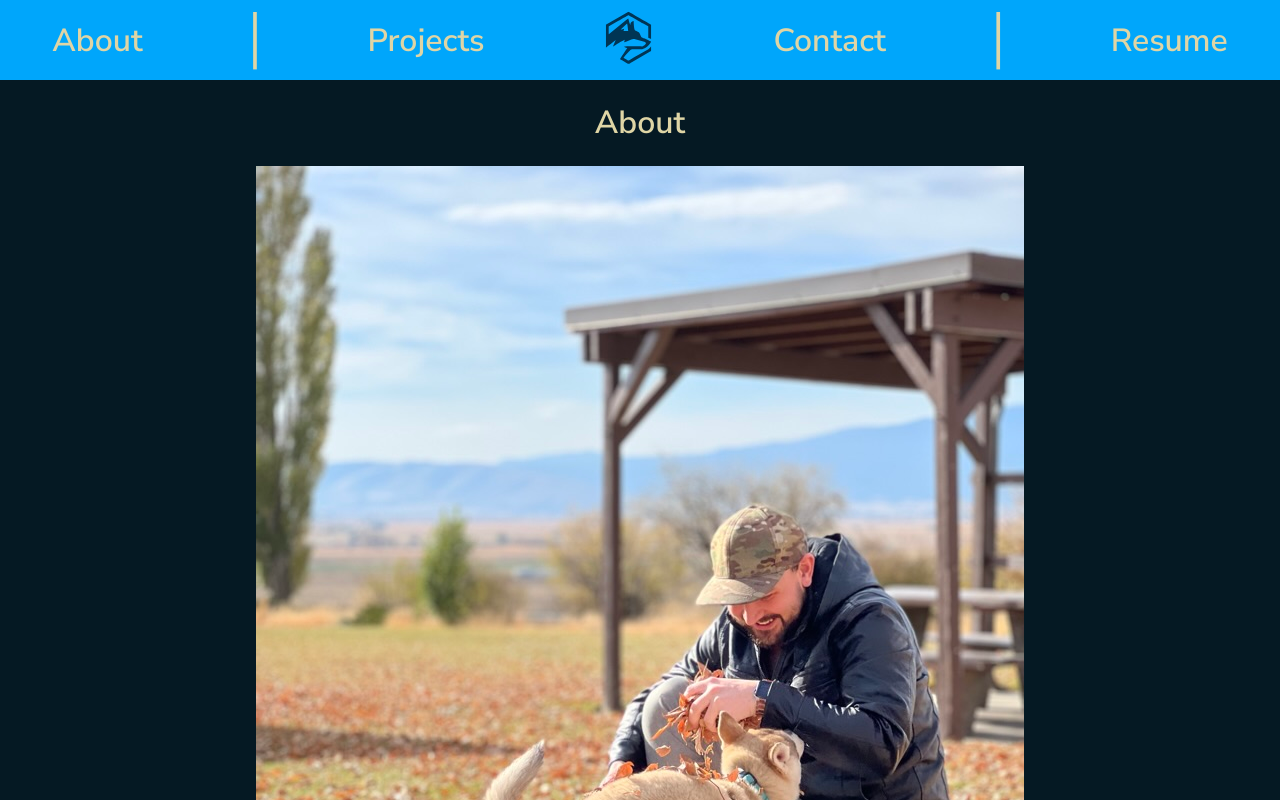
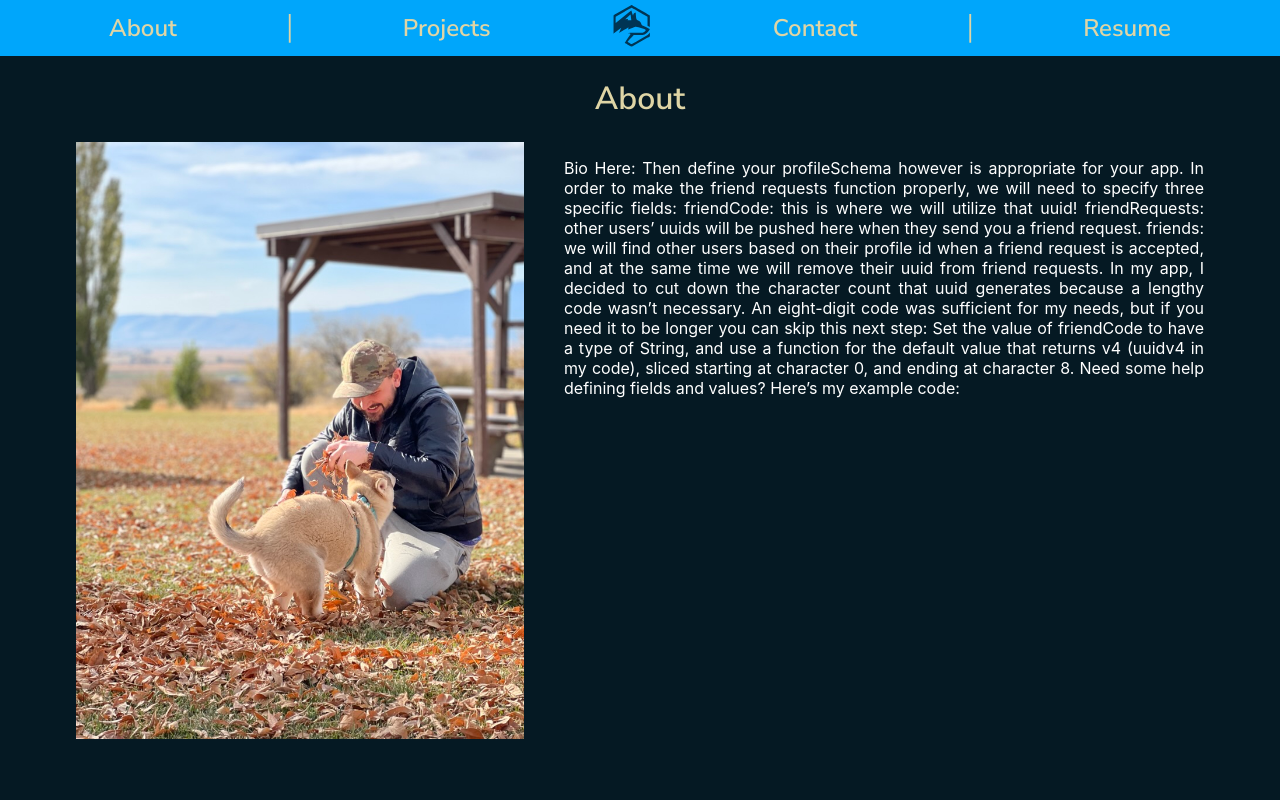
Before and after one commit to Cazier92/portfolio-react, a React (Create React App) app: page /bio in a window 1280 px wide. Shown: the top 800 px of the page. Built offline with nearby package versions, Linux system fonts and the light colour scheme.

Commit message:
update styling, add resume download to resume page

```diff
--- a/src/components/DisplayProjects.jsx
+++ b/src/components/DisplayProjects.jsx
@@ -2,6 +2,8 @@ import { Link } from "react-router-dom";
 import mazeImg from '../assets/maze-raider.png'
 
 import { projectData } from "../data/projectData";
+
+import './DisplayProjects.css'
 
 const DisplayProjects = (props) => {
   const handleSetProjectPage = (idx) => {
--- a/src/components/Nav.css
+++ b/src/components/Nav.css
@@ -7,7 +7,7 @@
   align-items: center;
   align-content: center;
   text-align: center;
-  justify-content: space-around;
+  justify-content: space-evenly;
 }
 
 .link {
@@ -25,3 +25,21 @@
   color: #DFD5A5;
   font-size: 6vmin;
 }
+
+@media (min-width: 720px) {
+  .nav-bar {
+    height: 7vmin;
+  }
+
+  .link {
+    font-size: 3vmin;
+  }
+
+  .logo {
+    height: 8vmin;
+  }
+
+  .division {
+    font-size: 3vmin;
+  }
+}
--- a/src/pages/Bio.css
+++ b/src/pages/Bio.css
@@ -4,6 +4,14 @@
   flex-direction: column;
   align-items: center;
   justify-content: center;
+}
+
+.bio-img-text {
+  display: flex;
+  flex-direction: column;
+  justify-content: center;
+  align-items: center;
+  text-align: center;
 }
 
 .bio-img {
@@ -14,3 +22,27 @@ h1 {
   font-family: nunito-sans-semibold;
   color: #DFD5A5;
 }
+
+.bio-text {
+  color: white;
+  width: 75%;
+  text-align: justify;
+}
+
+@media (min-width: 720px) {
+  .bio-img {
+    width: 35%;
+  }
+
+  .bio-img-text {
+    flex-direction: row;
+    align-self: flex-start;
+    align-items: flex-start;
+    gap: 5vmin;
+  }
+
+  .bio-text {
+    width: 50%;
+    text-align: justify;
+  }
+}
--- a/src/pages/Bio.jsx
+++ b/src/pages/Bio.jsx
@@ -6,8 +6,20 @@ const Bio = (props) => {
     <>
       <div className='bio-body'>
         <h1>About</h1>
-        <img src={BioImage} alt="" className='bio-img'/>
-        <p>Bio Here:</p>
+        <div className='bio-img-text'>
+          <img src={BioImage} alt="" className='bio-img'/>
+          <p className='bio-text'>Bio Here: Then define your profileSchema however is appropriate for your app. In order to make the friend requests function properly, we will need to specify three specific fields:
+friendCode: this is where we will utilize that uuid!
+friendRequests: other users’ uuids will be pushed here when they send you a friend request.
+friends: we will find other users based on their profile id when a friend request is accepted, and at the same time we will remove their uuid from friend requests.
+
+In my app, I decided to cut down the character count that uuid generates because a lengthy code wasn’t necessary. An eight-digit code was sufficient for my needs, but if you need it to be longer you can skip this next step:
+
+Set the value of friendCode to have a type of String, and use a function for the default value that returns v4 (uuidv4 in my code), sliced starting at character 0, and ending at character 8.
+
+Need some help defining fields and values? Here’s my example code:
+</p>
+        </div>
       </div>
     </>
    );
--- a/src/pages/Projects.jsx
+++ b/src/pages/Projects.jsx
@@ -1,11 +1,13 @@
 import DisplayProjects from "../components/DisplayProjects";
 import { projectData } from "../data/projectData";
+
+import './Projects.css'
 
 const Projects = (props) => {
 
   return (
     <>
-    <DisplayProjects projectData={projectData} setProjectPage={props.setProjectPage}/>
+      <DisplayProjects projectData={projectData} setProjectPage={props.setProjectPage}/>
     </>
   );
 }
--- a/src/pages/Resume.jsx
+++ b/src/pages/Resume.jsx
@@ -1,9 +1,12 @@
+import ResumeDoc from '../assets/Resume.pdf'
+
 const Resume = (props) => {
   return (
     <>
-
+    <h1>Resume</h1>
+    <a href={ResumeDoc} download>Download resume</a>
     </>
-   );
+  );
 }
 
 export default Resume;
```
Also changed, not shown: src/components/DisplayProjects.css (added), src/pages/Projects.css (added), 1 other file (tests, documents, lock files or other folders).
